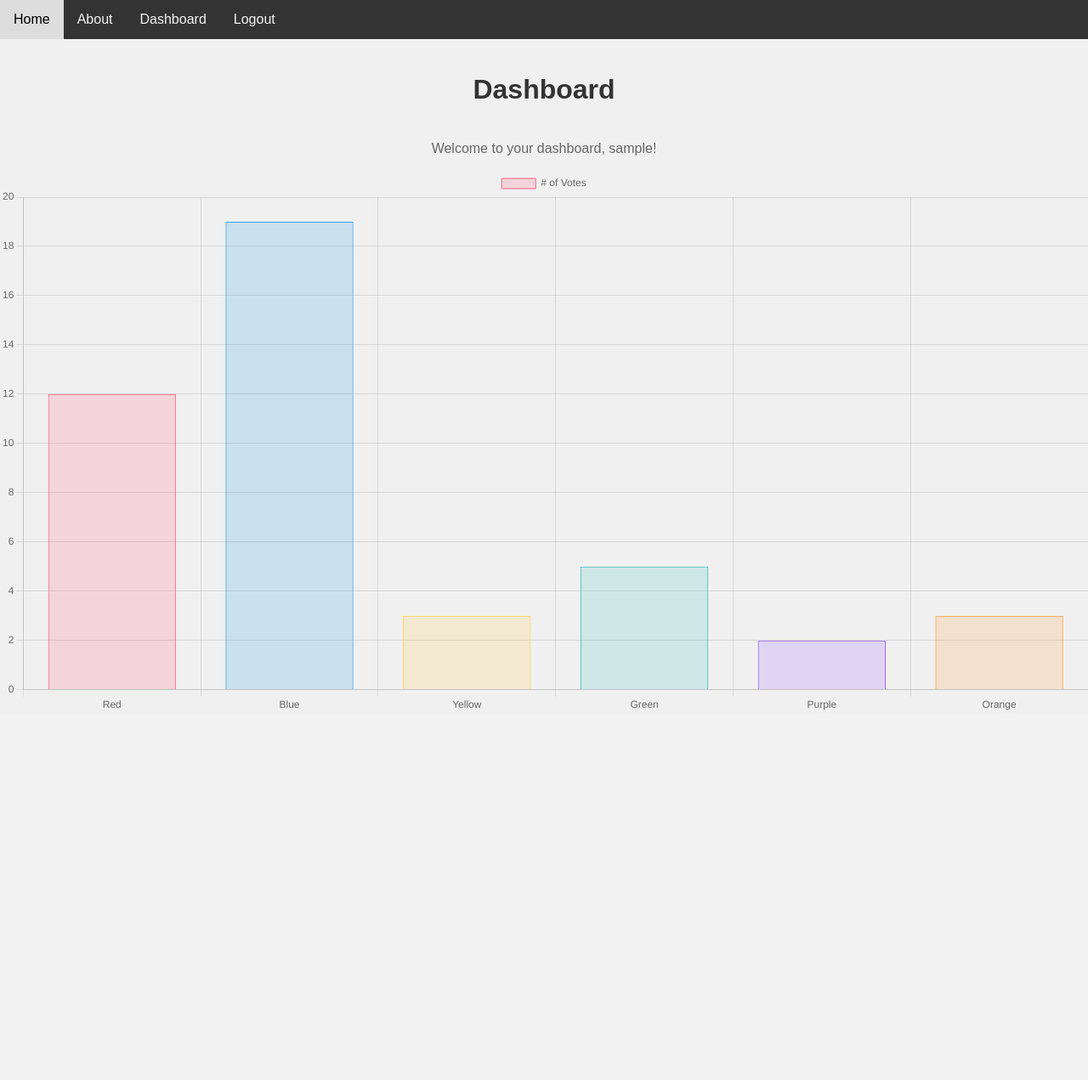
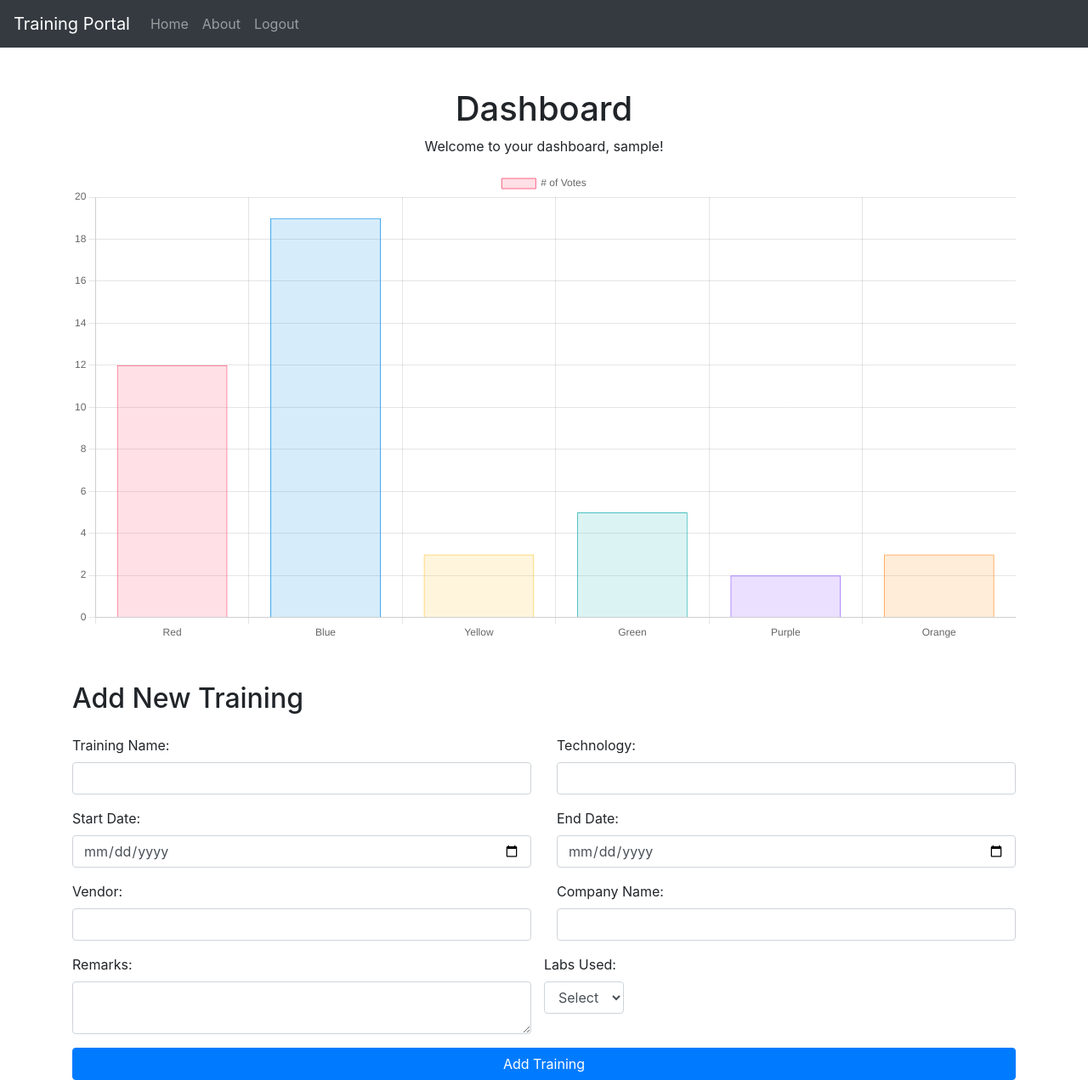
Before and after one commit to redashu/resources, a Flask app: page /dashboard in a window 1280 px wide. Shown: the whole page at 85% size. Before the commit the page ends 836 px from the top, so only its background shows below. Run offline with Flask 2, Linux system fonts and the light colour scheme; the visitor is signed in with stand-in values (Sample User, id 1); some libraries are stand-ins or nearby versions.

Commit message:
webui updates

```diff
--- a/webappss/flask-training-management/app.py
+++ b/webappss/flask-training-management/app.py
@@ -42,6 +42,7 @@ def login():
 @app.route('/dashboard')
 def dashboard():
     if 'loggedin' in session:
+        print(session.get('_flashes'))  # Debug print statement
         return render_template('dashboard.html', username=session['username'])
     else:
         flash('Please login to access this page.', 'danger')
@@ -84,5 +85,34 @@ def chart_data():
     }
     return jsonify(data)
 
+# adding training database
+@app.route('/add_training', methods=['POST'])
+def add_training():
+    if 'loggedin' in session:
+        training_name = request.form['training_name']
+        technology = request.form['technology']
+        start_date = request.form['start_date']
+        end_date = request.form['end_date']
+        vendor = request.form['vendor']
+        company_name = request.form['company_name']
+        remarks = request.form['remarks']
+        labs_used = request.form['labs_used']
+
+        try:
+            cursor = mysql.connection.cursor()
+            cursor.execute('INSERT INTO training_details (training_name, technology, start_date, end_date, vendor, company_name, remarks, labs_used) VALUES (%s, %s, %s, %s, %s, %s, %s, %s)',
+                           (training_name, technology, start_date, end_date, vendor, company_name, remarks, labs_used))
+            mysql.connection.commit()
+            cursor.close()
+            flash('Training added successfully!', 'success')
+        except Exception as e:
+            flash('Failed to add training. Please try again.', 'danger')
+
+        return redirect(url_for('dashboard'))
+    else:
+        flash('Please login to access this page.', 'danger')
+        return redirect(url_for('login'))
+
+
 if __name__ == '__main__':
     app.run(debug=True,port=8081,host='0.0.0.0')
--- a/webappss/flask-training-management/static/styles.css
+++ b/webappss/flask-training-management/static/styles.css
@@ -45,7 +45,7 @@ form {
 }
 
 input[type="text"], input[type="password"] {
-    width: calc(100% - 22px); /* Adjust width to account for padding */
+    width: calc(100% - 22px); /*Adjust width to account for padding*/
     padding: 10px;
     margin: 10px 0;
     border: 1px solid #ccc;
--- a/webappss/flask-training-management/templates/about.html
+++ b/webappss/flask-training-management/templates/about.html
@@ -4,6 +4,8 @@
     <meta charset="utf-8">
     <title>About - Training Management Portal</title>
     <link rel="stylesheet" href="{{ url_for('static', filename='styles.css') }}">
+    <script src="https://cdn.jsdelivr.net/npm/sweetalert2@10"></script>
+
   </head>
   <body>
     <nav>
--- a/webappss/flask-training-management/templates/dashboard.html
+++ b/webappss/flask-training-management/templates/dashboard.html
@@ -3,24 +3,118 @@
   <head>
     <meta charset="utf-8">
     <title>Dashboard - Training Management Portal</title>
-    <link rel="stylesheet" href="{{ url_for('static', filename='styles.css') }}">
+    <link href="https://stackpath.bootstrapcdn.com/bootstrap/4.5.2/css/bootstrap.min.css" rel="stylesheet">
     <script src="https://cdn.jsdelivr.net/npm/chart.js"></script>
+    <script src="https://cdn.jsdelivr.net/npm/sweetalert2@10"></script> <!-- Include SweetAlert2 for popups -->
+    <style>
+      .form-control {
+        max-width: 100%;
+      }
+    </style>
   </head>
   <body>
-    <nav>
-      <a href="/">Home</a>
-      <a href="/about">About</a>
+    <nav class="navbar navbar-expand-lg navbar-dark bg-dark">
+      <a class="navbar-brand" href="/">Training Portal</a>
+      <div class="collapse navbar-collapse">
+        <ul class="navbar-nav mr-auto">
+          <li class="nav-item">
+            <a class="nav-link" href="/">Home</a>
+          </li>
+          <li class="nav-item">
+            <a class="nav-link" href="/about">About</a>
+          </li>
           {% if 'loggedin' in session %}
-        <a href="/dashboard">Dashboard</a>
-        <a href="/logout">Logout</a>
+            <!-- <li class="nav-item">
+              <a class="nav-link" href="/dashboard">Dashboard</a>
+            </li> -->
+            <li class="nav-item">
+              <a class="nav-link" href="/logout">Logout</a>
+            </li>
           {% else %}
-        <a href="/login">Login</a>
+            <li class="nav-item">
+              <a class="nav-link" href="/login">Login</a>
+            </li>
           {% endif %}
+        </ul>
+      </div>
     </nav>
-    <h1>Dashboard</h1>
-    <p>Welcome to your dashboard, {{ username }}!</p>
+
+    <div class="container mt-5">
+      <h1 class="text-center">Dashboard</h1>
+      <p class="text-center">Welcome to your dashboard, {{ username }}!</p>
+
+
       <canvas id="myChart" width="400" height="200"></canvas>
+
+
+          <h2 class="mt-5">Add New Training</h2>
+          <form action="/add_training" method="post" class="mt-4">
+            <div class="row">
+                <div class="col-6 form-group">
+                    <label for="training_name">Training Name:</label>
+                    <input type="text" class="form-control" id="training_name" name="training_name" required>
+                </div>
+                <div class="col-6 form-group">
+                    <label for="technology">Technology:</label>
+                    <input type="text" class="form-control" id="technology" name="technology" required>
+                </div>
+            </div>
+           <div class="row">
+                <div class="col-6 form-group">
+                    <label for="start_date">Start Date:</label>
+                    <input type="date" class="form-control" id="start_date" name="start_date" required>
+                </div>
+                <div class="col-6 form-group">
+                    <label for="end_date">End Date:</label>
+                    <input type="date" class="form-control" id="end_date" name="end_date" required>
+                </div>
+           </div>
+           <div class="row">
+                <div class="col-6 form-group">
+                    <label for="vendor">Vendor:</label>
+                    <input type="text" class="form-control" id="vendor" name="vendor" required>
+                </div>
+                <div class="col-6 form-group">
+                    <label for="company_name">Company Name:</label>
+                    <input type="text" class="form-control" id="company_name" name="company_name" required>
+                </div>
+           </div>
+            <div class="row">
+                <div class="col-6 form-group">
+                    <label for="remarks">Remarks:</label>
+                    <textarea class="form-control" id="remarks" name="remarks"></textarea>
+                </div>
+                <!-- <div class="col-6 form-group">
+                    <label for="labs_used">Labs Used:</label>
+                    <input type="" class="form-control" id="labs_used" name="labs_used" required>
+                </div> -->
+                <div class="form-group">
+              <label for="labs_used">Labs Used:</label>
+              <select class="form-control" id="labs_used" name="labs_used" required>
+                <option value="">Select</option>
+                <option value="Yes">Yes</option>
+                <option value="No">No</option>
+              </select>
+            </div>
+            </div>
+            <button type="submit" class="btn btn-primary btn-block">Add Training</button>
+          </form>
+    </div>
     <script>
+      document.addEventListener('DOMContentLoaded', function() {
+        {% with messages = get_flashed_messages(with_categories=true) %}
+          {% if messages %}
+            {% for category, message in messages %}
+              Swal.fire({
+                title: '{{ "Success" if category == "success" else "Error" }}',
+                text: '{{ message }}',
+                icon: '{{ category }}',
+                confirmButtonText: 'OK'
+              });
+            {% endfor %}
+          {% endif %}
+        {% endwith %}
+
         fetch('/chart-data')
           .then(response => response.json())
           .then(data => {
@@ -37,6 +131,7 @@
                 }
             });
           });
+      });
     </script>
   </body>
 </html>
--- a/webappss/flask-training-management/templates/login.html
+++ b/webappss/flask-training-management/templates/login.html
@@ -4,6 +4,8 @@
     <meta charset="utf-8">
     <title>Login - Training Management Portal</title>
     <link rel="stylesheet" href="{{ url_for('static', filename='styles.css') }}">
+    <script src="https://cdn.jsdelivr.net/npm/sweetalert2@10"></script>
+
   </head>
   <body>
     <nav>
```
Also changed, not shown: webappss/flask-training-management/templates/dashboard1.html (added, +127 -0 lines). Lines whose indentation alone changed are shown as unchanged.
